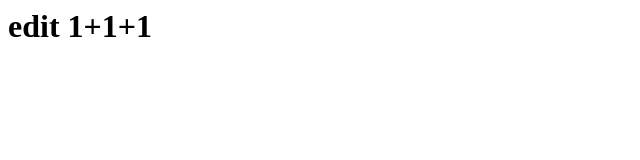
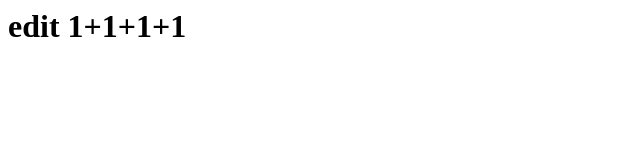
Before and after one commit to cubetjinil/TestProject, a plain HTML site: page index.html in a window 1280 px wide. Shown: the full height of the page, 0-640 px from the left. Drawn offline with Linux system fonts and the light colour scheme.

Commit message:
second edit from dev

```diff
--- a/index.html
+++ b/index.html
@@ -1 +1 @@
-<html><h1> edit 1+1+1 </h1></html>
+<html><h1> edit 1+1+1+1 </h1></html>
```
